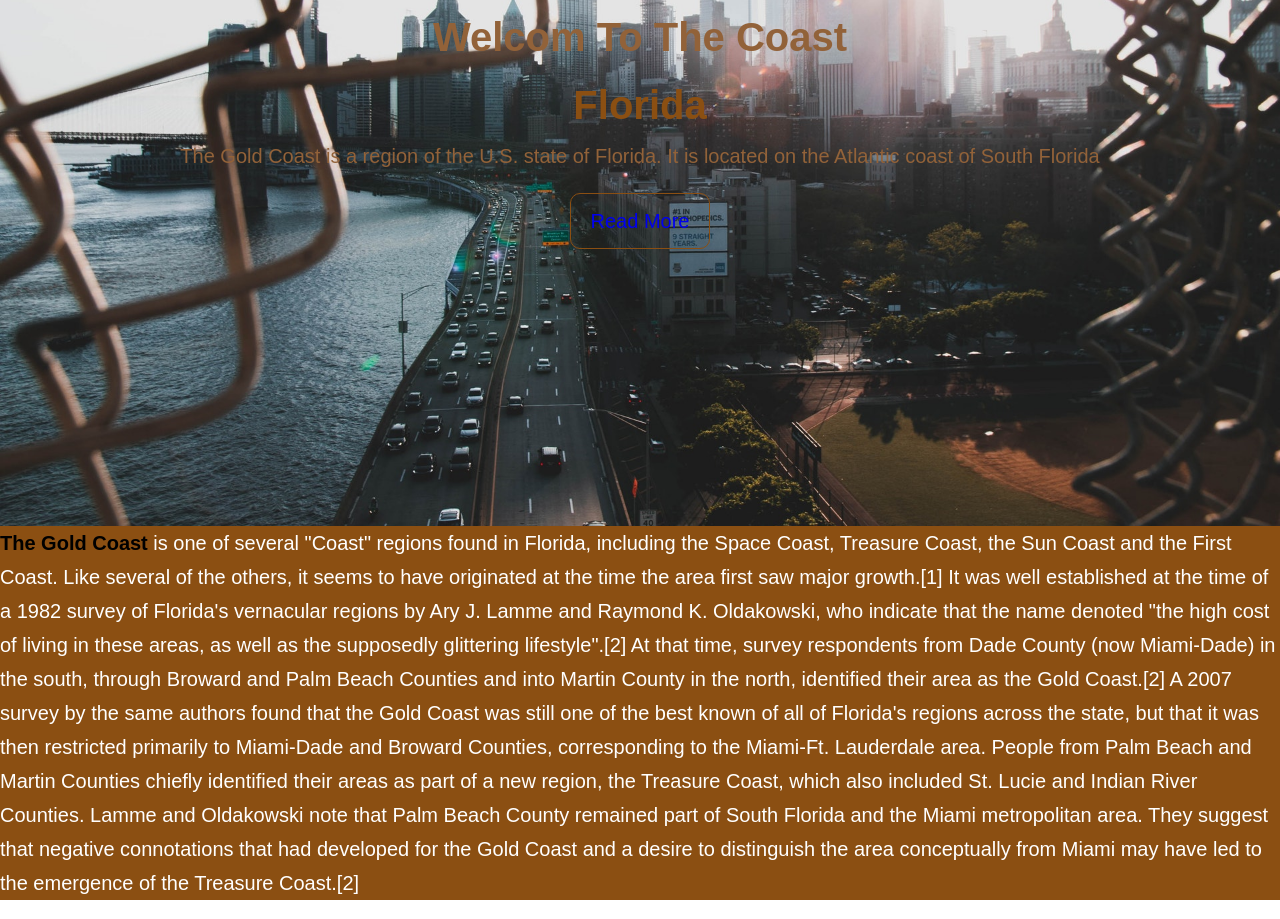
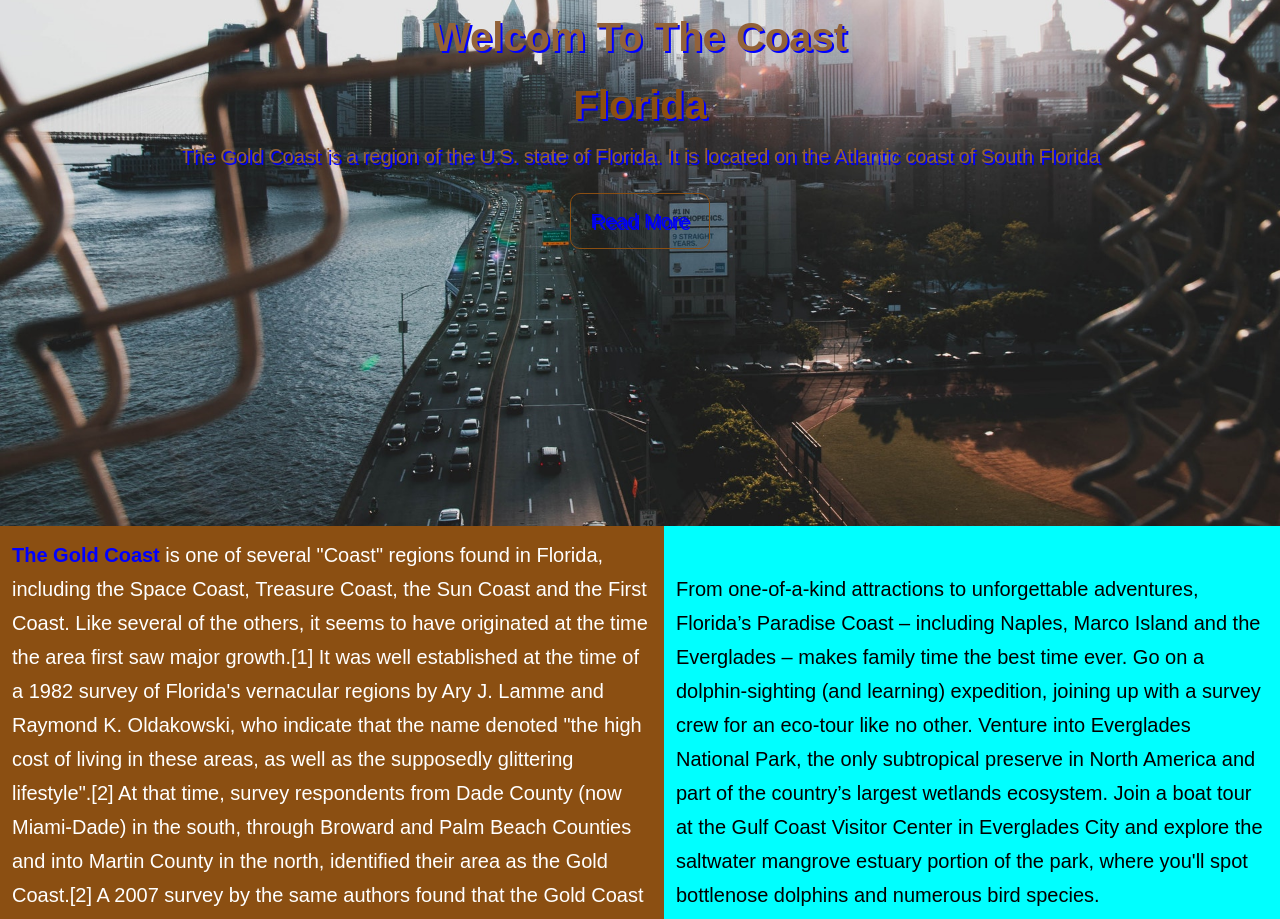
Before and after one commit to SamerZenklo/flower, a plain HTML site: page index.html in a window 1280 px wide. Shown: the part 274-1193 px from the top of the page. Drawn offline with Linux system fonts and the light colour scheme.

Commit message:
Update style.css

```diff
--- a/css/style.css
+++ b/css/style.css
@@ -1,6 +1,6 @@
 *{
-margin: 0;
-padding: 0;
+margin: 0px;
+padding: 0px;
 }
 
 
@@ -9,14 +9,17 @@ margin:0;
 font-family: Arial, Helvetica, sans-serif;
 font-size: 20px;
 color: #926239;
+
 line-height: 1.7;
 width:70;
+background-color: aqua
 }
 
 #coast{
-background-image: url('../img/coast.jpg');
+background-image: url('/img/coast.jpg');
 background-size:cover;
 background-position:center;
+text-shadow: 2px 2px blue;
 height:100vh;
 display: flex;
 flex-direction: column;
@@ -25,7 +28,10 @@ align-items: center;
 padding: 0 20px;
 
 }
-
+#coast4{
+    height: 65vh;
+    width: 100%;
+}
 #coast .button{
 
 
@@ -37,7 +43,13 @@ border-radius: 10px;
 margin-top: 20px;
 
 }
+img{
+    width: 250px;
+    height: 200px;
+    float:left;
+    margin-right: 10px;
 
+}
 
 
 #coast h1{
@@ -47,8 +59,19 @@ margin-top: 20px;
     color:rgb(139, 79, 18);
     font-size: 40px;
 }
+#section-a{
+    width: 50%;
+    float: left;
+
+}
+#section-s{
+    width: 46%;
+    float: left;
+    color: black;
+
+}
 #section-a strong{
-        color: black;
+        color:blue;
 }
 
 #coast .button:hover{
@@ -56,28 +79,15 @@ margin-top: 20px;
 background: white;
 color:red;
 }
-#section-a{
+#section-a, #section-s {
+padding: 12px;
 
-background-color:rgb(139, 79, 18);
+}
+#section-a {
+    background-color:rgb(139, 79, 18);
+    color:white;
+}
 
-color:white;
+#gold {
+font-size: 20pt;
 }
-/*#aside{
-color: black;
-
-
-background-color:blueviolet;
-width: 300px;
-
-float:right;
-}
-#section-a{
-width: 1000px;
-float: right;
-margin: 0px;
-}
-#section-s{
-width: 1000px;
-float: right;
-margin: 0px;
-}*/
```
